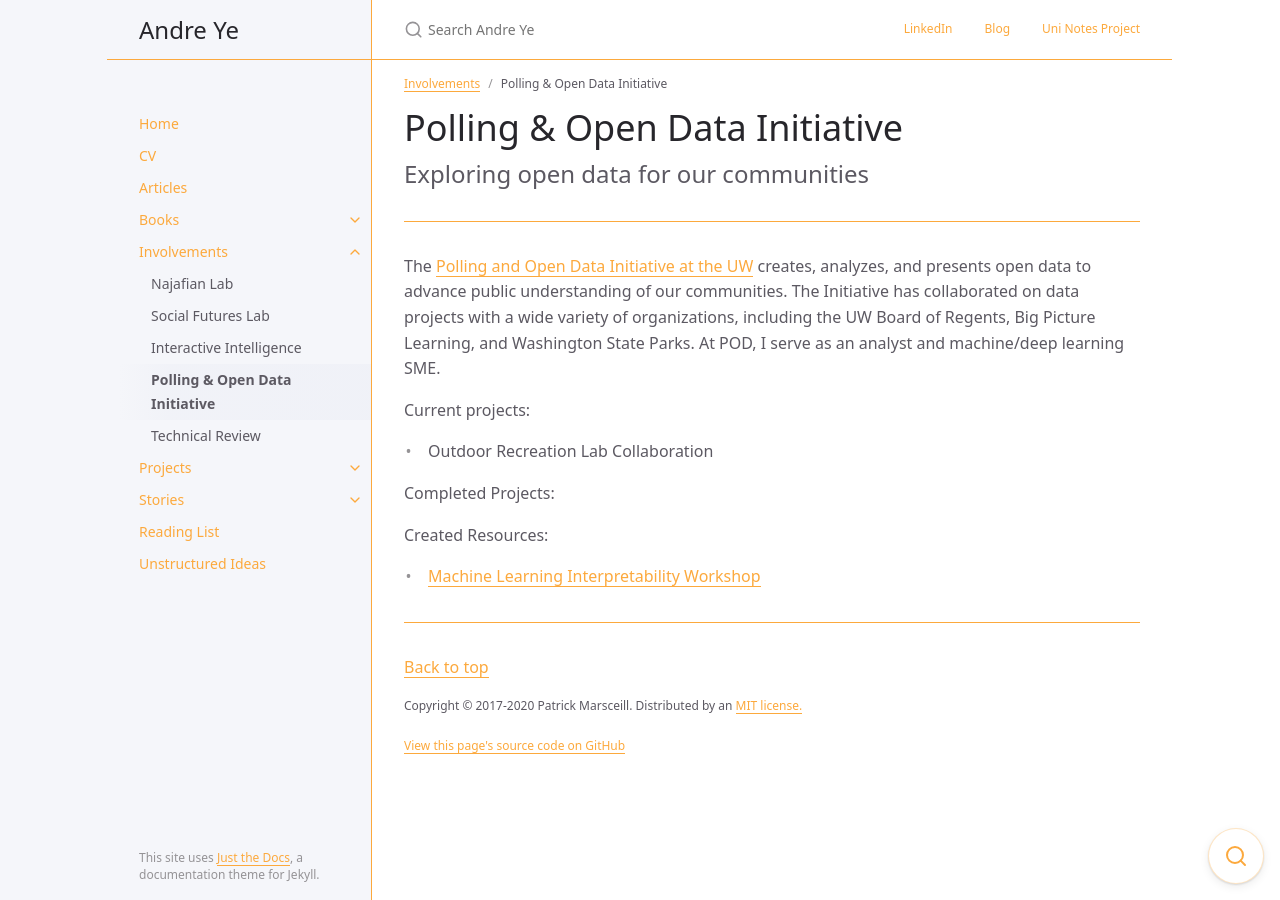
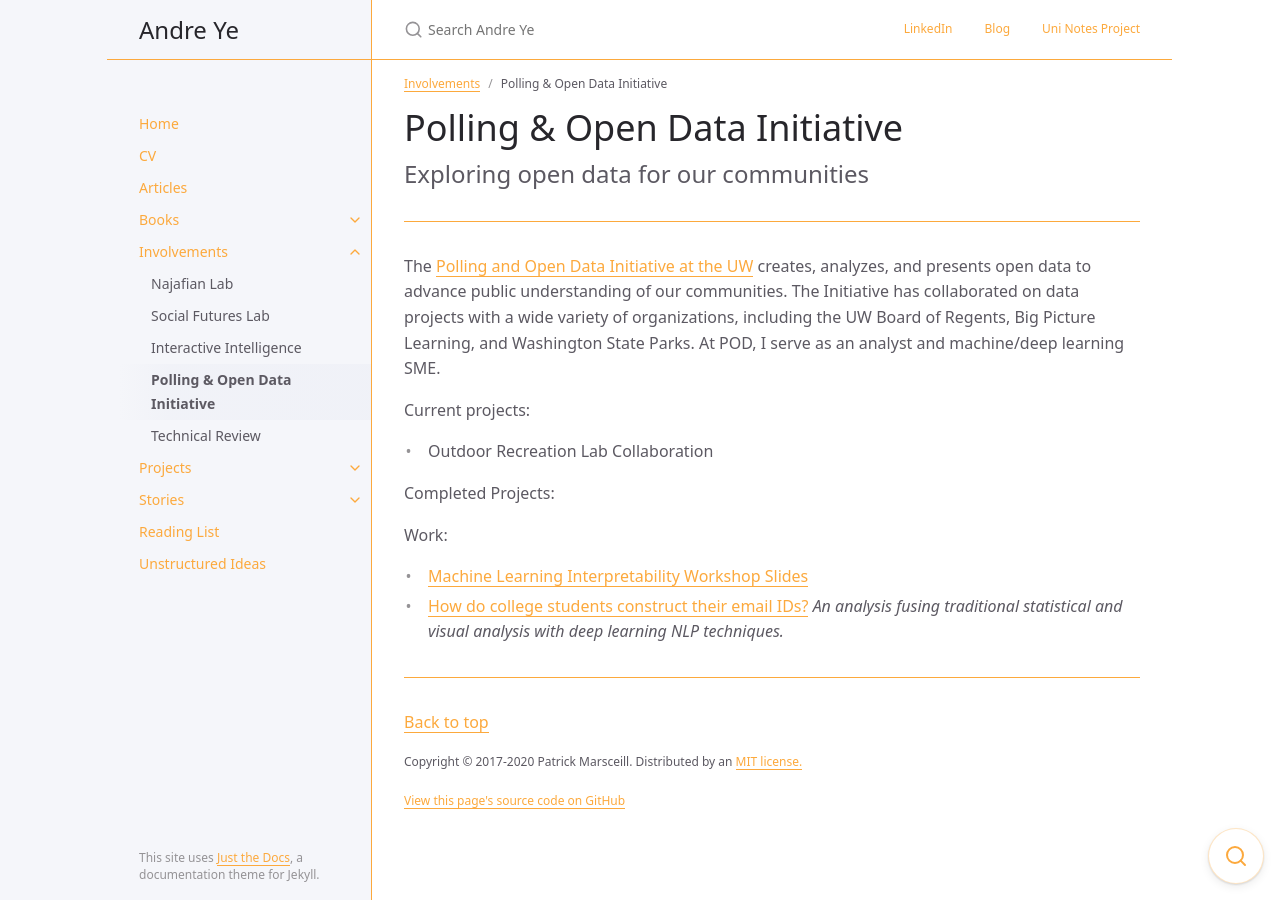
Before and after one commit to andre-ye/andre-ye.github.io-retired, a Jekyll site: the page built from docs/involvements/poduw.md, in a window 1280 px wide. Built offline with Jekyll 4.4.1, drawn with Linux system fonts in a browser that asks for light colours; nearby versions of some CDN libraries.

Commit message:
Update poduw.md

```diff
--- a/docs/involvements/poduw.md
+++ b/docs/involvements/poduw.md
@@ -20,5 +20,6 @@ Current projects:
 
 Completed Projects:
 
-Created Resources:
-- [Machine Learning Interpretability Workshop](https://www.kaggle.com/washingtongold/alcohol-love-and-grades-poduw-ml-workshop){:target="_blank"}
+Work:
+- [Machine Learning Interpretability Workshop Slides](https://www.kaggle.com/washingtongold/alcohol-love-and-grades-poduw-ml-workshop){:target="_blank"}
+- [How do college students construct their email IDs?](https://www.kaggle.com/washingtongold/how-do-college-students-construct-their-email-ids){:target="_blank"} *An analysis fusing traditional statistical and visual analysis with deep learning NLP techniques.*
```
